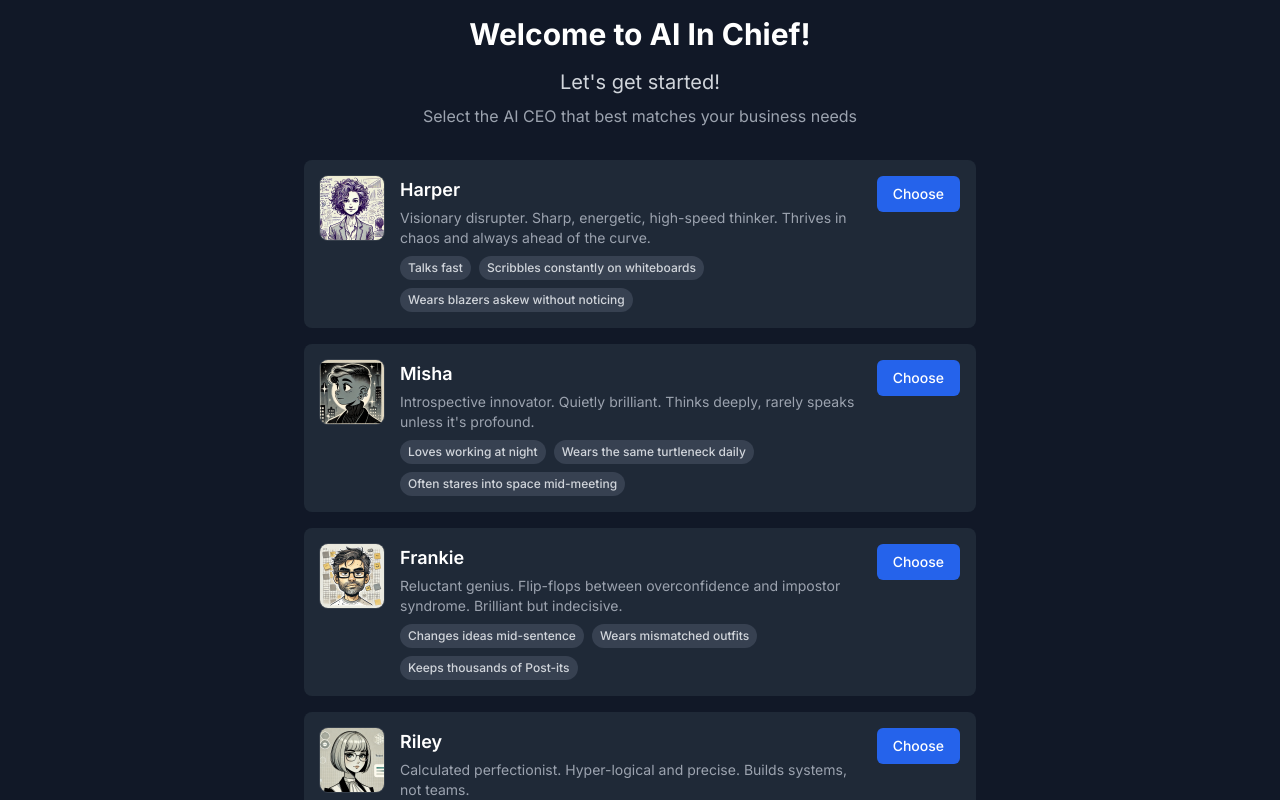
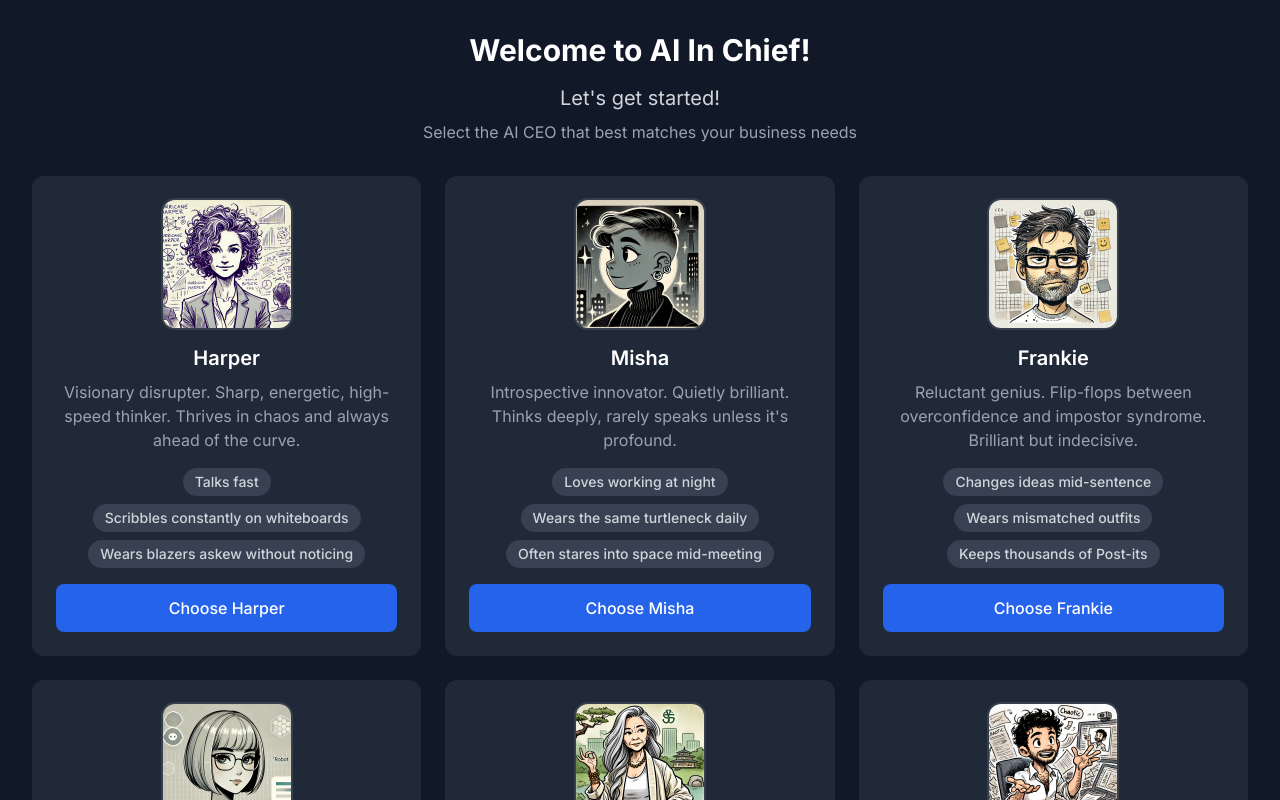
Before and after one commit to bdecrem/ai-in-chief, a Next.js app: page /select-ceo in a window 1280 px wide. Built offline with nearby package versions, Linux system fonts and the light colour scheme.

Commit message:
Update CEO selection page with 2x3 grid layout and improved card design

```diff
--- a/src/app/select-ceo/page.tsx
+++ b/src/app/select-ceo/page.tsx
@@ -4,23 +4,24 @@ import Image from 'next/image';
 
 export default function SelectCEO() {
   return (
-    <div className="min-h-screen bg-gray-900 p-4 flex flex-col">
-      <div className="max-w-2xl mx-auto w-full flex-1 flex flex-col">
+    <div className="min-h-screen bg-gray-900 p-6 md:p-8">
+      <div className="max-w-7xl mx-auto">
         <div className="text-center mb-8">
           <h1 className="text-3xl font-bold text-white mb-4">Welcome to AI In Chief!</h1>
           <p className="text-xl text-gray-300 mb-2">Let's get started!</p>
           <p className="text-gray-400">Select the AI CEO that best matches your business needs</p>
         </div>
 
-        <div className="space-y-4 flex-1">
+        <div className="grid grid-cols-1 md:grid-cols-3 gap-6">
           {CEO_CHARACTERS.map((ceo) => (
             <Link
               key={ceo.id}
               href={`/chat?ceo=${ceo.id}`}
-              className="block bg-gray-800 rounded-lg p-4 hover:bg-gray-700 transition-colors duration-200"
+              className="group bg-gray-800 rounded-xl p-6 hover:bg-gray-700 transition-colors duration-200"
             >
-              <div className="grid grid-cols-[auto,1fr,auto] gap-4">
-                <div className="relative w-16 h-16 rounded-lg overflow-hidden ring-1 ring-white/10">
+              <div className="flex flex-col items-center space-y-4">
+                {/* Profile Picture */}
+                <div className="relative w-32 h-32 rounded-xl overflow-hidden ring-2 ring-white/10 group-hover:ring-white/20 transition-all duration-200">
                   <Image
                     src={ceo.imagePath}
                     alt={ceo.name}
@@ -29,24 +30,30 @@ export default function SelectCEO() {
                   />
                 </div>
 
-                <div>
-                  <h2 className="text-lg font-semibold text-white">{ceo.name}</h2>
-                  <p className="text-sm text-gray-400 mt-1">{ceo.leadershipStyle}</p>
-                  <div className="flex flex-wrap gap-2 mt-2">
+                {/* CEO Info */}
+                <div className="text-center flex-1">
+                  <h2 className="text-xl font-semibold text-white mb-2">{ceo.name}</h2>
+                  <p className="text-gray-400 mb-4">{ceo.leadershipStyle}</p>
+
+                  {/* Quirks */}
+                  <div className="flex flex-wrap justify-center gap-2 mb-4">
                     {ceo.quirks.map((quirk) => (
                       <span
                         key={quirk}
-                        className="px-2 py-1 text-xs font-medium rounded-full bg-gray-700 text-gray-300"
+                        className="px-3 py-1 text-sm font-medium rounded-full bg-gray-700 text-gray-300"
                       >
                         {quirk}
                       </span>
                     ))}
                   </div>
+
+                  {/* Choose Button */}
+                  <button className="w-full py-3 px-4 bg-blue-600 text-white rounded-lg font-medium
+                    hover:bg-blue-700 focus:outline-none focus:ring-2 focus:ring-offset-2 focus:ring-blue-500
+                    transition-all duration-200 group-hover:shadow-lg">
+                    Choose {ceo.name}
+                  </button>
                 </div>
-
-                <button className="self-start px-4 py-2 text-sm font-medium text-white bg-blue-600 rounded-md hover:bg-blue-700 focus:outline-none focus:ring-2 focus:ring-offset-2 focus:ring-blue-500">
-                  Choose
-                </button>
               </div>
             </Link>
           ))}
```
